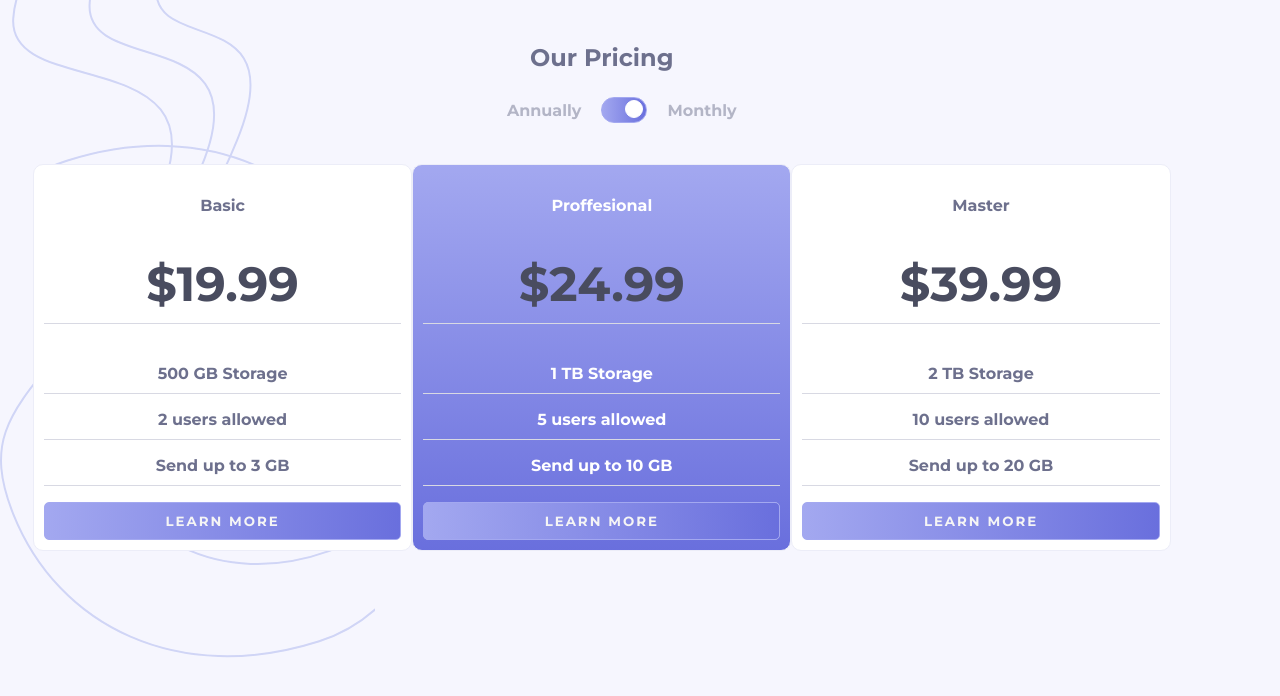
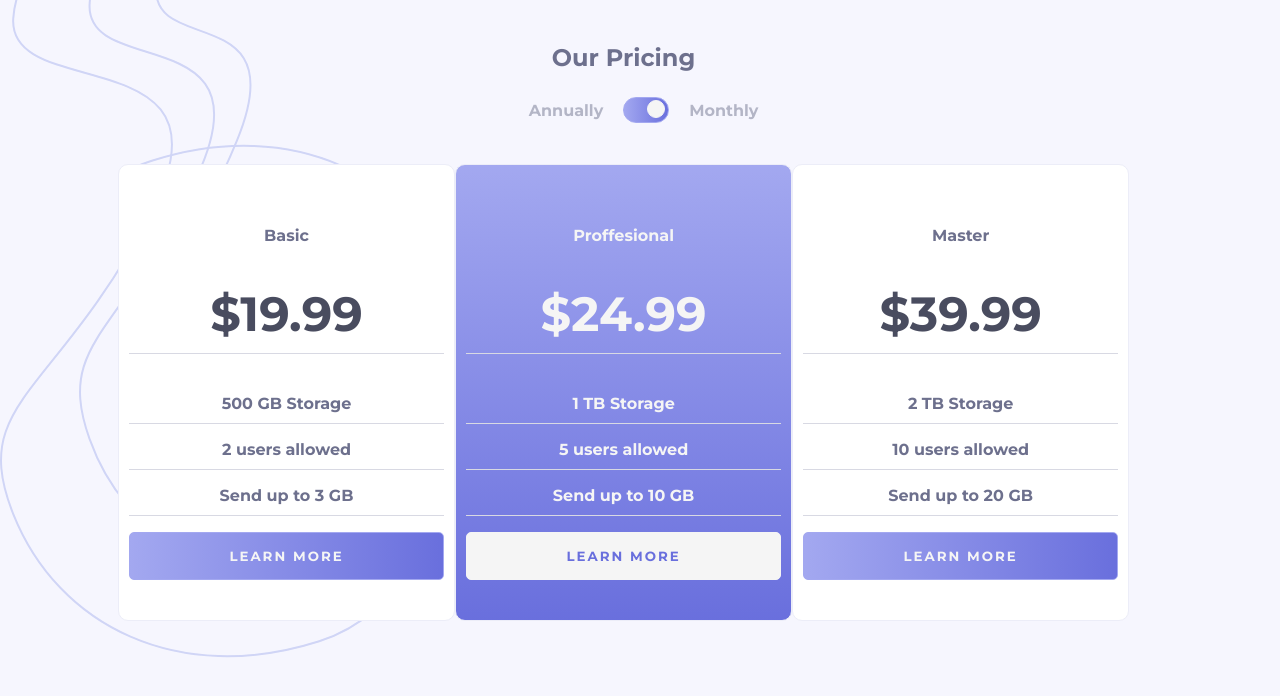
Before and after one commit to kass8mal8/pricing-app, a React (Create React App) app: page / in a window 1280 px wide. Shown: the top 696 px of the page. Built offline with nearby package versions, Linux system fonts and the light colour scheme.

Commit message:
3 files modified

```diff
--- a/public/index.html
+++ b/public/index.html
@@ -14,7 +14,7 @@
 
     <link rel="manifest" href="%PUBLIC_URL%/manifest.json" />
 
-    <title>Frontend Mentor | Pricing plan</title>
+    <title>Pricing Plan | Frontend Mentor </title>
   </head>
   <body>
     <noscript>You need to enable JavaScript to run this app.</noscript>
--- a/src/App.js
+++ b/src/components/App.js
@@ -1,7 +1,7 @@
 import { useState } from 'react';
 import Header from './Header';
 import ProductList from './ProductList';
-import './style.css';
+import '../style.css';
 
 const App = () => {
 
--- a/src/Card.js
+++ b/src/components/Card.js
@@ -11,8 +11,8 @@ const Card = ({monthly_products,yearly_products,isToggled}) => {
                         <p> {yearly_product.storage} </p>
                         <p> {yearly_product.users} </p>
                         <p> {yearly_product.send} </p>
-                        <button className="button" >
-                            LEARN MORE
+                        <button>
+                                LEARN MORE
                         </button>
                     </div>
                 ))}
--- a/src/Header.js
+++ b/src/components/Header.js
@@ -3,16 +3,14 @@ const Header = ({isToggled,setIsToggled}) => {
     const handleToggle = () => {
         if (isToggled === false) {
             setIsToggled(true)
+            document.getElementById("toggle").classList.toggle("active")
         }
         else {
             setIsToggled(false)
+            document.getElementById("toggle").classList.toggle("active")
         }
     }
 
-    const toggle_style = {
-        marginLeft:isToggled ? "-40px" : "auto",
-        transition : "1s"
-    }
 
     return (
         <div className = "header">
@@ -21,7 +19,7 @@ const Header = ({isToggled,setIsToggled}) => {
                 <li>Annually</li>
                 <li>
                     <nav className="toggle-plan">
-                        <button onClick={handleToggle} style = {toggle_style}> {""} </button>
+                        <button onClick={handleToggle} id = "toggle"> {""} </button>
                     </nav>
                 </li>
                 <li>Monthly</li>
--- a/src/index.js
+++ b/src/index.js
@@ -1,6 +1,6 @@
 import React from 'react';
 import ReactDOM from 'react-dom/client';
-import App from './App';
+import App from './components/App';
 
 const root = ReactDOM.createRoot(document.getElementById('root'));
 root.render(
--- a/src/style.css
+++ b/src/style.css
@@ -20,6 +20,7 @@ body {
 .card {
   background-color:white;
   padding: 10px;
+  padding-bottom: 20px;
   text-align: center;
   width: 90%;
   align-items: center;
@@ -32,6 +33,7 @@ body {
 .card-layout {
   background-image: url(./images/bg-bottom.svg);
   background-repeat: no-repeat;
+  cursor: pointer;
 }
 
 .card-layout p,.card-layout h2 {
@@ -46,14 +48,18 @@ body {
   color: hsl(232, 13%, 33%);
 }
 
-.card-layout div:nth-of-type(2){
+.card-layout div:nth-of-type(2) {
   background: linear-gradient( hsl(236, 72%, 79%),hsl(237, 63%, 64%));
-  color: white;
+  color: whitesmoke;
 }
 
-.card-layout button :nth-of-type(2){
-  background: white;
-  border: 1px solid white;
+.card-layout :nth-of-type(2) h2{
+  color: whitesmoke;
+}
+
+.card-layout :nth-child(2) button{
+  background: whitesmoke;
+  border: 1px solid whitesmoke;
   color:hsl(237, 63%, 64%) ;
 }
 
@@ -61,7 +67,7 @@ body {
   background-image:linear-gradient(to right,hsl(236, 72%, 79%) ,hsl(237, 63%, 64%));
   outline: none;
   border: 1px solid hsl(236, 72%, 79%);
-  padding: 10px;
+  padding: 12px;
   width: 100%;
   color: whitesmoke;
   font-family: montserrat;
@@ -105,14 +111,20 @@ body {
 }
 
 .toggle-plan button {
-  border: 1px solid white;
-  background-color: white;
+  border: 1px solid whitesmoke;
+  background-color: whitesmoke;
   border-radius: 100%;
   color: white;
   width: 18px;height: 18px;
   margin-right: -20px;
   align-self: center;
   cursor: pointer;
+  transition: .3s ease;
+}
+
+.toggle-plan button.active {
+  margin-left: -40px;
+  transition: .3s ease;
 }
 
 @media screen and (min-width:800px) {
@@ -121,4 +133,16 @@ body {
     flex-direction: row;
     justify-content: space-between;
    }
+   .container {
+    padding: 10px;
+    width: 80%;
+    margin-left: 100px;
+  }
+  .card {
+    padding-block: 40px;
+  }
+  .card-layout button{
+    padding: 15px;
+  }
+
 }
```
Also changed, not shown: src/components/ProductList.js (renamed from src/ProductList.js).
